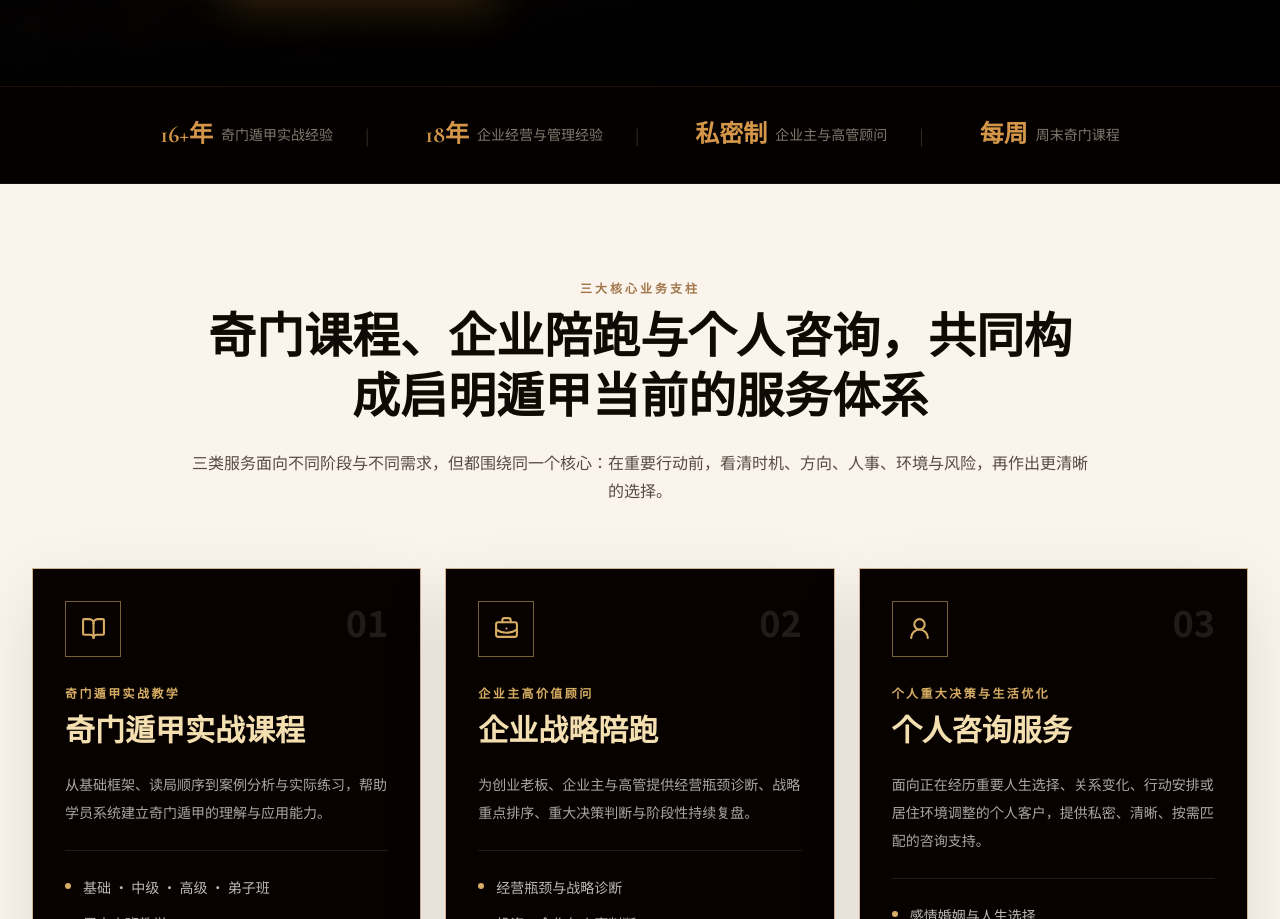
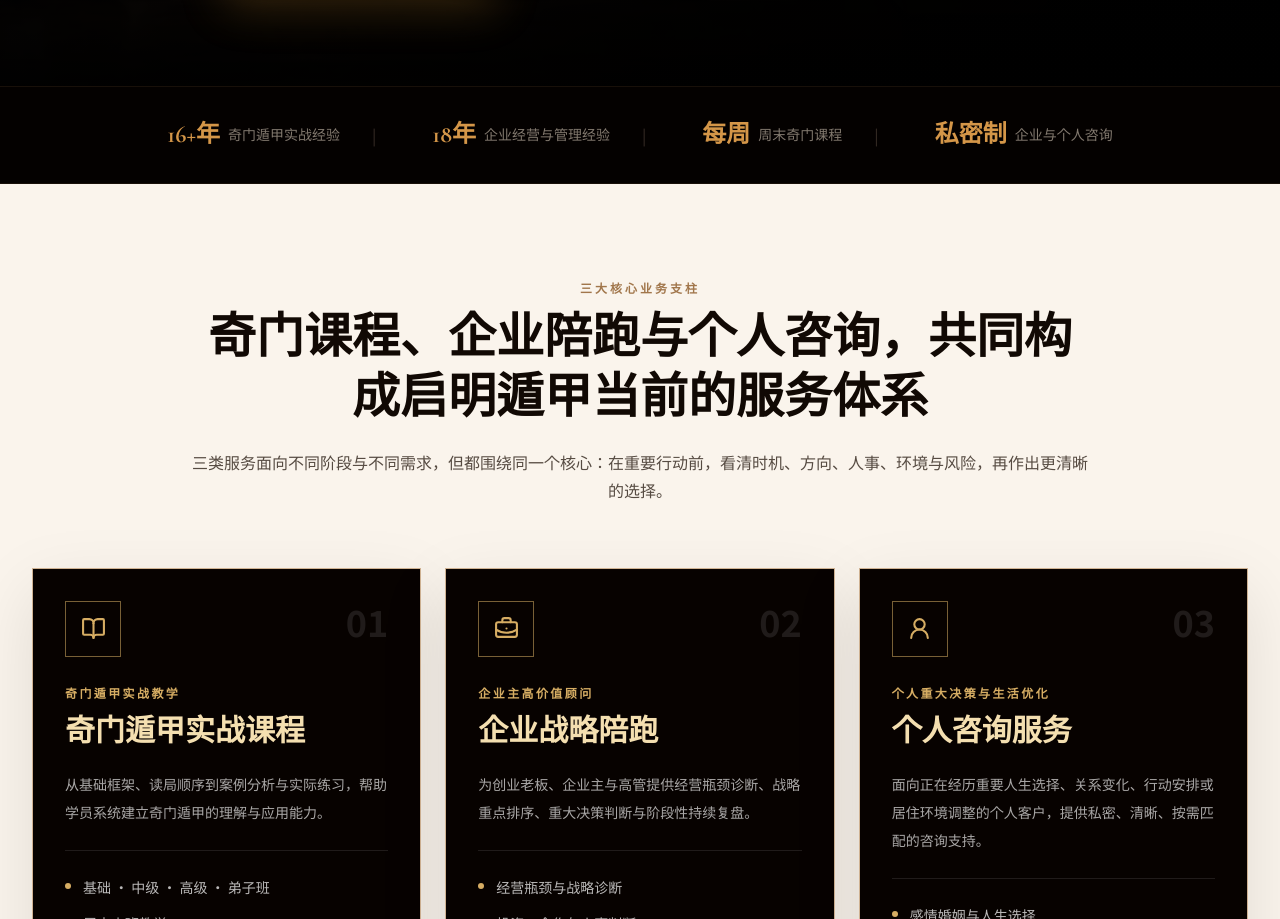
Before and after one commit to BODHIWONG/qmfeng-website, a Next.js app: page / in a window 1280 px wide. Shown: the part 1100-2019 px from the top of the page. Built offline with nearby package versions, Linux system fonts and the light colour scheme.

Commit message:
Reflect both business and personal advisory in homepage trust bar

```diff
--- a/components/trust-bar.tsx
+++ b/components/trust-bar.tsx
@@ -6,8 +6,8 @@ import { useLanguage } from "@/contexts/language-context";
 const stats = [
   { valueZh: "16+年", valueEn: "16+ Years", labelZh: "奇门遁甲实战经验", labelEn: "Qi Men Dun Jia Practice" },
   { valueZh: "18年", valueEn: "18 Years", labelZh: "企业经营与管理经验", labelEn: "Business Operations Experience" },
-  { valueZh: "私密制", valueEn: "Private", labelZh: "企业主与高管顾问", labelEn: "Founder & Executive Advisory" },
   { valueZh: "每周", valueEn: "Weekly", labelZh: "周末奇门课程", labelEn: "Weekend Qi Men Courses" },
+  { valueZh: "私密制", valueEn: "Private", labelZh: "企业与个人咨询", labelEn: "Business & Personal Advisory" },
 ];
 
 export default function TrustBar() {
```
